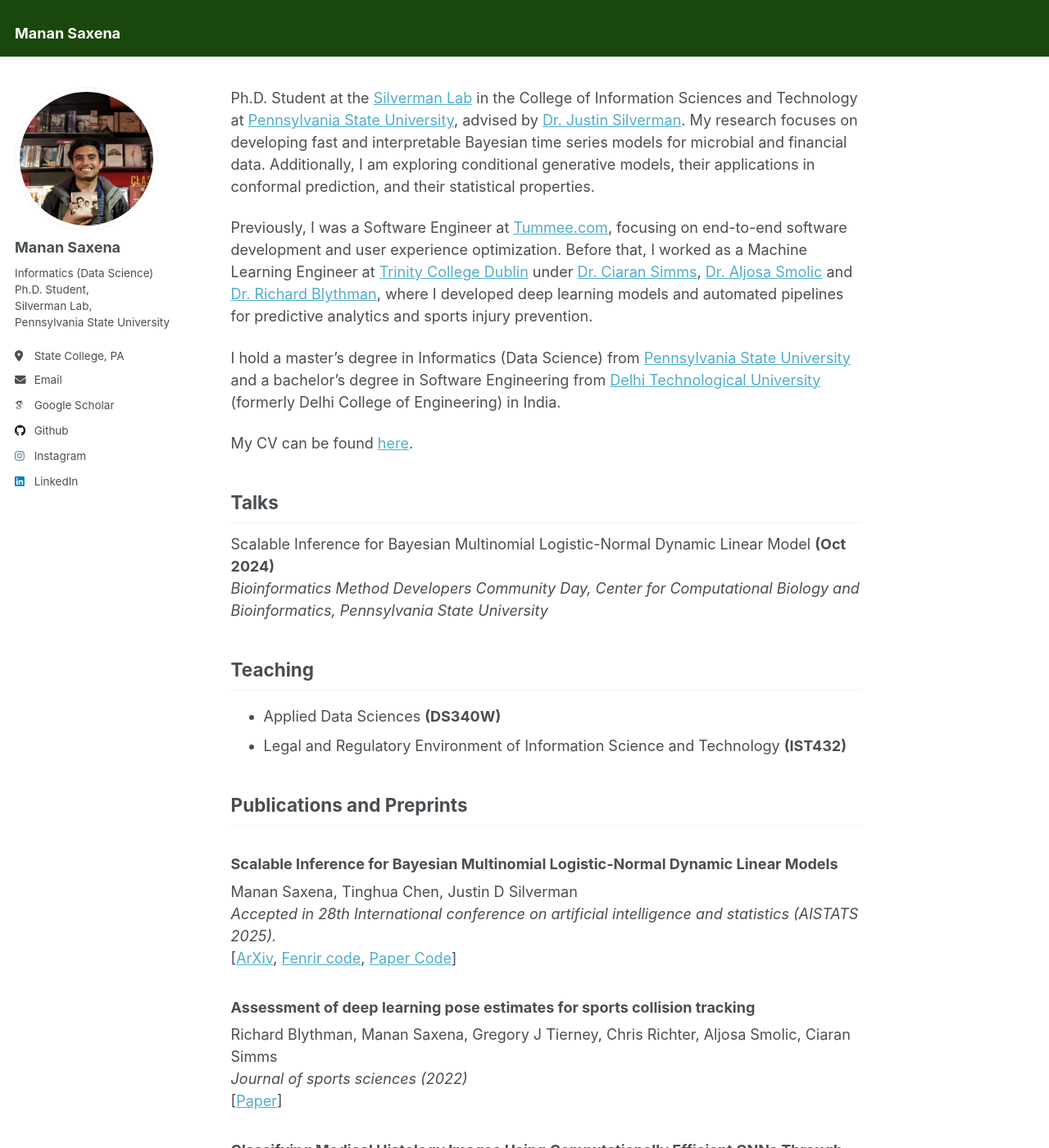
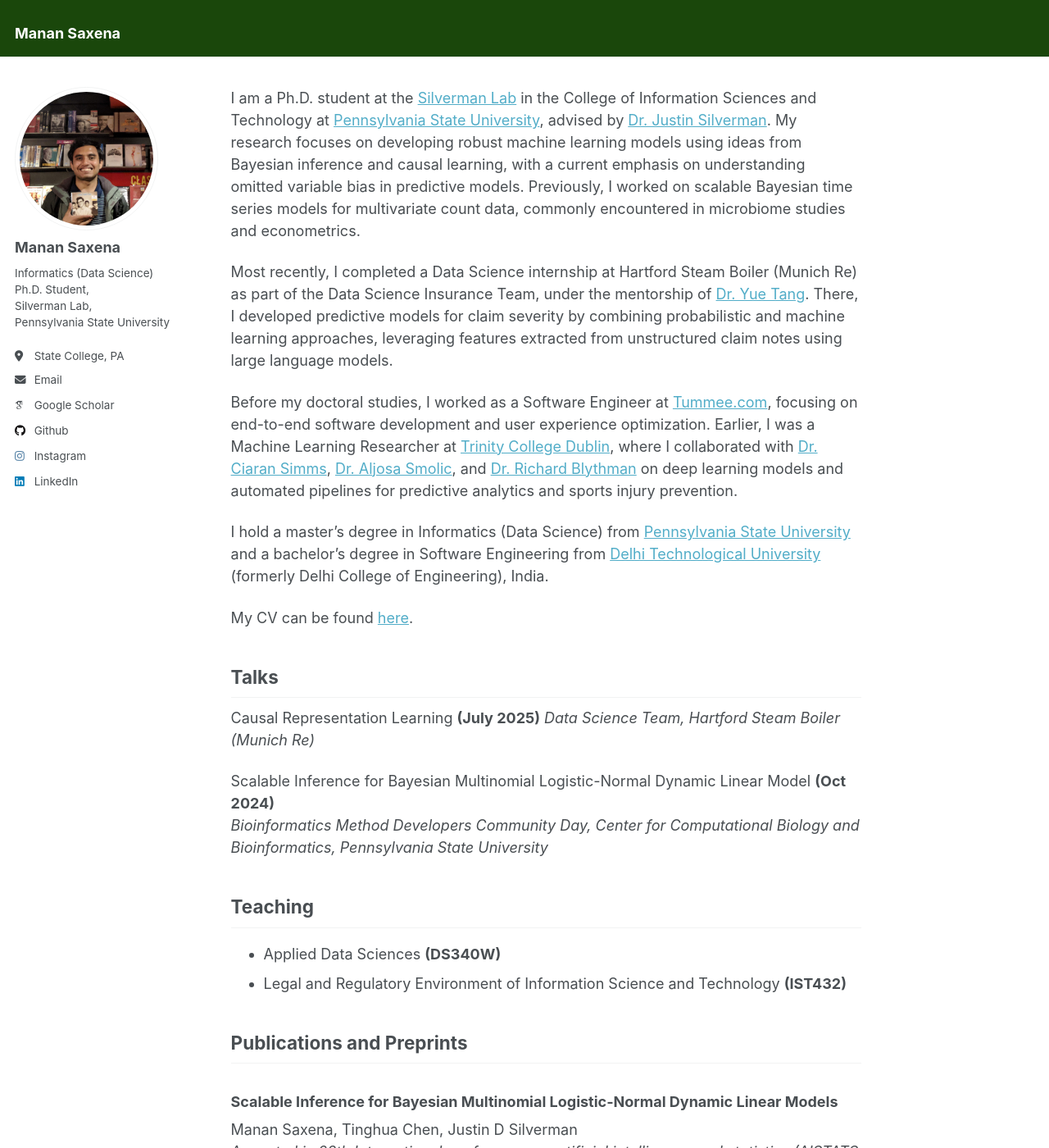
Before and after one commit to manansaxena/manansaxena.github.io, a Jekyll site: the page built from _pages/about.md, in a window 1280 px wide and 1400 px high. Shown: the whole window at 82% size. Built offline with Jekyll 4.4.1, drawn with Linux system fonts in a browser that asks for light colours; some web fonts are replaced.

Commit message:
updated after internship

```diff
--- a/_pages/about.md
+++ b/_pages/about.md
@@ -7,16 +7,21 @@
   - /about.html
 ---
 
-Ph.D. Student at the [Silverman Lab](https://jsilve24.github.io/SilvermanLab/) in the College of Information Sciences and Technology at [Pennsylvania State University](https://ist.psu.edu/), advised by [Dr. Justin Silverman](http://www.justin-silverman.com/). My research focuses on developing fast and interpretable Bayesian time series models for microbial and financial data. Additionally, I am exploring conditional generative models, their applications in conformal prediction, and their statistical properties.
+I am a Ph.D. student at the [Silverman Lab](https://jsilve24.github.io/SilvermanLab/) in the College of Information Sciences and Technology at [Pennsylvania State University](https://ist.psu.edu/), advised by [Dr. Justin Silverman](http://www.justin-silverman.com/). My research focuses on developing robust machine learning models using ideas from Bayesian inference and causal learning, with a current emphasis on understanding omitted variable bias in predictive models. Previously, I worked on scalable Bayesian time series models for multivariate count data, commonly encountered in microbiome studies and econometrics.
 
-Previously, I was a Software Engineer at [Tummee.com](https://www.tummee.com/), focusing on end-to-end software development and user experience optimization. Before that, I worked as a Machine Learning Engineer at [Trinity College Dublin](https://www.tcd.ie/) under [Dr. Ciaran Simms](https://www.tcd.ie/mecheng/staff/csimms/), [Dr. Aljosa Smolic](https://www.hslu.ch/en/lucerne-university-of-applied-sciences-and-arts/about-us/people-finder/profile/?pid=5280) and [Dr. Richard Blythman](https://ie.linkedin.com/in/richard-blythman-64b2b948), where I developed deep learning models and automated pipelines for predictive analytics and sports injury prevention.
+Most recently, I completed a Data Science internship at Hartford Steam Boiler (Munich Re) as part of the Data Science Insurance Team, under the mentorship of [Dr. Yue Tang](https://www.linkedin.com/in/yue-tang-8730012a). There, I developed predictive models for claim severity by combining probabilistic and machine learning approaches, leveraging features extracted from unstructured claim notes using large language models.
 
-I hold a master's degree in Informatics (Data Science) from [Pennsylvania State University](https://ist.psu.edu/) and a bachelor's degree in Software Engineering from [Delhi Technological University](http://dtu.ac.in/) (formerly Delhi College of Engineering) in India.
+Before my doctoral studies, I worked as a Software Engineer at [Tummee.com](https://www.tummee.com/), focusing on end-to-end software development and user experience optimization. Earlier, I was a Machine Learning Researcher at [Trinity College Dublin](https://www.tcd.ie/), where I collaborated with [Dr. Ciaran Simms](https://www.tcd.ie/mecheng/staff/csimms/), [Dr. Aljosa Smolic](https://www.hslu.ch/en/lucerne-university-of-applied-sciences-and-arts/about-us/people-finder/profile/?pid=5280), and [Dr. Richard Blythman](https://ie.linkedin.com/in/richard-blythman-64b2b948) on deep learning models and automated pipelines for predictive analytics and sports injury prevention.
 
-My CV can be found [here](../files/resume.pdf).
+I hold a master’s degree in Informatics (Data Science) from [Pennsylvania State University](https://ist.psu.edu/) and a bachelor’s degree in Software Engineering from [Delhi Technological University](http://dtu.ac.in/) (formerly Delhi College of Engineering), India.
+
+My CV can be found [here](../files/Resume.pdf).
 
 Talks
 ------
+Causal Representation Learning **(July 2025)**
+*Data Science Team, Hartford Steam Boiler (Munich Re)*
+
 Scalable Inference for Bayesian Multinomial Logistic-Normal Dynamic Linear Model **(Oct 2024)**
 *Bioinformatics Method Developers Community Day, Center for Computational Biology and Bioinformatics, Pennsylvania State University*
 
```
Also changed, not shown: 2 other files.
